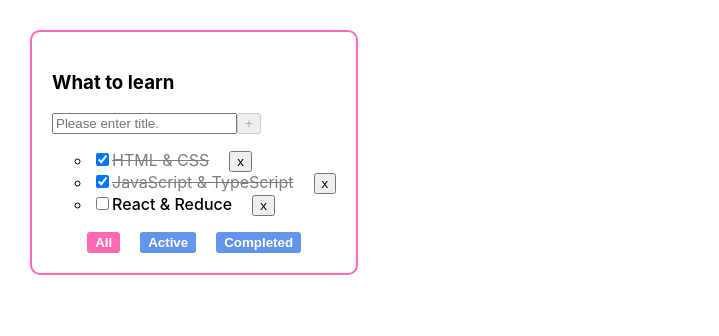
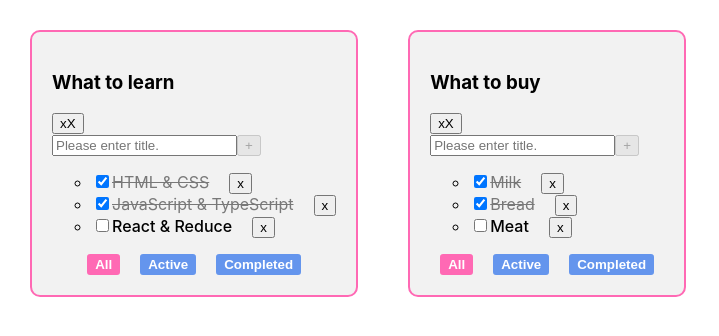
Before and after one commit to MaksLeseu/Todolist, a React (Create React App) app: page / in a window 1280 px wide. Shown: the top 336 px of the page, without its empty margins (0-719 px from the left). Built offline with nearby package versions, Linux system fonts and the light colour scheme.

Commit message:
change all

```diff
--- a/src/App.css
+++ b/src/App.css
@@ -20,6 +20,7 @@
   border: 2px hotpink solid;
   padding: 20px;
   border-radius: 10px;
+  background-color: #f2f2f2;
 }
 
 .task {
--- a/src/App.tsx
+++ b/src/App.tsx
@@ -2,69 +2,121 @@
 import './App.css';
 import Todolist, {TaskType} from "./Todolist";
 import {v1} from "uuid";
+import todolist from "./Todolist";
 
 export type filterValueType = 'all'| 'active'| 'completed';
 
-type TodoListType = {
+export type TodoListType = {
     id: string
     title: string
     filter: filterValueType
 }
 
+export type TasksStateType = {
+    [todolistId: string]: Array<TaskType>
+}
+
 function App(): JSX.Element {
 
-    // BLl
-    const todoListTitle: string = 'What to learn';
+    // BLL
+    const todoListId_1 = v1();
+    const todoListId_2 = v1();
+    const [todoList, setTodoList] = useState<Array<TodoListType>>([
+        {id: todoListId_1, title: 'What to learn', filter: 'all'},
+        {id: todoListId_2, title: 'What to buy', filter: 'all'}
+    ]);
 
-    let [tasks, setTasks] = useState <Array<TaskType>>([
+    const [tasks, setTasks] = useState<TasksStateType>({
+        [todoListId_1]: [
+            {id: v1(), title: 'HTML & CSS', isDone: true},
+            {id: v1(), title: 'JavaScript & TypeScript', isDone: true},
+            {id: v1(), title: 'React & Reduce', isDone: false},
+        ],
+        [todoListId_2]: [
+            {id: v1(), title: 'Milk', isDone: true},
+            {id: v1(), title: 'Bread', isDone: true},
+            {id: v1(), title: 'Meat', isDone: false},
+        ]
+    });
+
+    /*const todoListTitle: string = 'What to learn';*/
+
+    /*let [tasks, setTasks] = useState <Array<TaskType>>([
         {id: v1(), title: 'HTML & CSS', isDone: true},
         {id: v1(), title: 'JavaScript & TypeScript', isDone: true},
         {id: v1(), title: 'React & Reduce', isDone: false}
-    ]);
+    ]);*/
 
 
-    const [filter, setFilter] = useState <filterValueType>('all');
-    const changeFilterValue = (filter: filterValueType) => setFilter(filter);
+    /*const [filter, setFilter] = useState <filterValueType>('all');*/
+    /*const changeFilterValue = (filter: filterValueType) => setFilter(filter);*/
 
-    let filteredTasks: Array<TaskType> = [];
+    const changeTdoListFilter = (filter: filterValueType, todoListId: string) => {
+        setTodoList(todoList.map(t => t.id === todoListId ? {...t, filter: filter}: t));
+    }
+
+    const removeTodoList = (todoListId: string) => {
+        setTodoList(todoList.filter(tl => tl.id !== todoListId));
+        const copyTasks = {...tasks};                                    // Важно делать копию
+        delete copyTasks[todoListId];
+        setTasks(copyTasks);
+    }
+
+    const removeTasks = (taskId: string, todoListId: string) => {
+
+        setTasks({...tasks, [todoListId]: tasks[todoListId].filter(t => t.id !== taskId)});
+
+        /*const newTasks = tasks.filter(t => t.id !== taskId);
+        setTasks(newTasks);*/
+    }
+
+    function addTasks(title: string, todoListId: string) {
+
+        setTasks({...tasks, [todoListId]: [{id: v1(), title: title, isDone: false}, ...tasks[todoListId]]});
+
+        /*setTasks([{id: v1(), title: title, isDone: false}, ...tasks]);*/
+    }
+
+    function changeTaskStatus(taskId: string, newIsDone: boolean, todoListId: string) {
+
+        setTasks({...tasks, [todoListId]: tasks[todoListId].map(t => t.id === taskId ? {...t, isDone: newIsDone}: t)});
+
+        /*setTasks(tasks.map(i => i.id === taskId ? {...i, isDone : newIsDone} : i));*/
+    }
 
     const getFilteredTasks = (tasks: Array<TaskType>, filter: filterValueType): Array<TaskType> => {
         switch (filter) {
             case "active":
-                return filteredTasks = tasks.filter(t => t.isDone === false);
+                return tasks.filter(t => !t.isDone);
             case "completed":
-                return filteredTasks = tasks.filter(t => t.isDone === true);
+                return tasks.filter(t => t.isDone);
             default:
-                return filteredTasks = tasks;
+                return tasks;
         }
     }
-    getFilteredTasks(tasks, filter);
 
-    function removeTasks(taskId: string) {
-        const newTasks = tasks.filter(t => t.id !== taskId);
-        setTasks(newTasks);
-    }
-
-    function addTasks(title: string) {
-        setTasks([{id: v1(), title: title, isDone: false}, ...tasks]);
-    }
-
-    function changeTaskStatus(taskId: string, newIsDone: boolean) {
-        setTasks(tasks.map(i => i.id === taskId ? {...i, isDone : newIsDone} : i));
-    }
-
-    return (
-        <div className="App">
+    const todoListComponents = todoList.map(tl => {
+        let filteredTasks: Array<TaskType> = getFilteredTasks(tasks[tl.id], tl.filter);
+        return (
             <Todolist
-                title={todoListTitle}
+                key={tl.id}
+                todoListId={tl.id}
+                title={tl.title}
                 tasks={filteredTasks}
-                changeFilterValue={changeFilterValue}
+                filter={tl.filter}
+                changeTdoListFilter={changeTdoListFilter}
                 removeTasks={removeTasks}
                 setTasks={setTasks}
                 addTasks={addTasks}
                 changeTaskStatus={changeTaskStatus}
-                filter={filter}
+                removeTodoList={removeTodoList}
             />
+        )
+    })
+
+    return (
+        <div className="App">
+            {todoListComponents}
         </div>
     );
 }
--- a/src/SuperButton.tsx
+++ b/src/SuperButton.tsx
@@ -2,13 +2,14 @@
 
 type SuperButtonPropsType = {
     name: string
-    removeTask: (taskId: string) => void
+    removeTask: (taskId: string, todoListId: string) => void
     id: string
+    todoListId: string
 }
 
 export function SuperButton(props: SuperButtonPropsType) {
 
     return (
-        <button onClick={() => props.removeTask(props.id)} >{props.name}</button>
+        <button onClick={() => props.removeTask(props.id, props.todoListId)} >{props.name}</button>
     )
 }
--- a/src/TasksList.tsx
+++ b/src/TasksList.tsx
@@ -4,25 +4,26 @@
 import {SuperButton} from "./SuperButton";
 
 type TasksListType = {
+    todoListId: string
     tasks: TaskType[]
-    removeTask: (taskId: string) => void
+    removeTask: (taskId: string, todoListId: string) => void
     setTasks: any
-    changeTaskStatus: (taskId: string, newIsDone: boolean) => void
+    changeTaskStatus: (taskId: string, newIsDone: boolean, todoListId: string) => void
 }
 
 
 export function TasksList(props: TasksListType) {
 
-    const TasksItem = props.tasks.length
+    const TasksItem: JSX.Element[] | JSX.Element = props.tasks.length
     ? props.tasks.map(task => {
 
-            const changeTaskStatus = (e: ChangeEvent<HTMLInputElement>) => props.changeTaskStatus(task.id, e.currentTarget.checked);
+            const changeTaskStatus = (e: ChangeEvent<HTMLInputElement>) => props.changeTaskStatus(task.id, e.currentTarget.checked, props.todoListId);
             const taskClasses = task.isDone ? 'task-done': 'task';
         return (
             <li key={task.id}>
                 <input onChange={changeTaskStatus} type={"checkbox"} checked={task.isDone}></input>
                 <span className={taskClasses}>{task.title}</span>
-                <SuperButton name={'x'} removeTask={props.removeTask} id={task.id}/>
+                <SuperButton name={'x'} removeTask={props.removeTask} id={task.id} todoListId={props.todoListId}/>
             </li>
         )
         })
--- a/src/Todolist.tsx
+++ b/src/Todolist.tsx
@@ -3,14 +3,16 @@
 import {filterValueType} from "./App";
 
 type TodoListPropsType = {
+    todoListId: string
     title: string
     tasks: TaskType[]
-    changeFilterValue: (filter: filterValueType) => void;
-    removeTasks: (taskId: string) => void
+    filter: string
     setTasks: any
-    addTasks: any
-    changeTaskStatus: (taskId: string, newIsDone: boolean) => void
-    filter: string
+    changeTdoListFilter: (filter: filterValueType, todoListId: string) => void;
+    removeTasks: (taskId: string, todoListId: string) => void
+    addTasks: (title: string, todoListId: string) => void
+    changeTaskStatus: (taskId: string, newIsDone: boolean, todoListId: string) => void
+    removeTodoList: (todoListId: string) => void
 }
 
 export type TaskType = {
@@ -32,32 +34,35 @@
     const isAddBtnDisabled = title.length === 0 || isUserMessageToLong;
 
 
-    function changeLocalTitle(event: ChangeEvent<HTMLInputElement>) {
+    const changeLocalTitle = (event: ChangeEvent<HTMLInputElement>) => {
         error && setError(false);
         setTitle(event.currentTarget.value);
     }
 
-    function addTasks() {
+    const addTasks = () => {
         const trimmedTitle = title.trim();
         if (trimmedTitle) {
-            props.addTasks(title);
+            props.addTasks(title, props.todoListId);
         } else {
             setError(true);
         }
         setTitle('');
     }
 
-    function onKeyDownHandler(e: KeyboardEvent<HTMLInputElement>) {
+    const onKeyDownHandler = (e: KeyboardEvent<HTMLInputElement>) => {
         return e.key === 'Enter' && title.length < maxLengthUserMessage && addTasks();
     }
 
-    function handlerCreator(filter: any) {
-        return () => props.changeFilterValue(filter);
+    const handlerCreator = (filter: filterValueType) => {
+        return () => props.changeTdoListFilter(filter, props.todoListId);
     }
+
+    const removeTodoList = () => props.removeTodoList(props.todoListId);
 
     return (
         <div className={'todolist'}>
             <h3>{props.title}</h3>
+            <button onClick={removeTodoList}>xX</button>
             <div>
                 <input value={title}
                        placeholder={'Please enter title.'}
@@ -73,6 +78,7 @@
             </div>
             <ul className={'pad'}>
                 <TasksList
+                    todoListId={props.todoListId}
                     setTasks={props.setTasks}
                     removeTask={props.removeTasks}
                     tasks={props.tasks}
```
